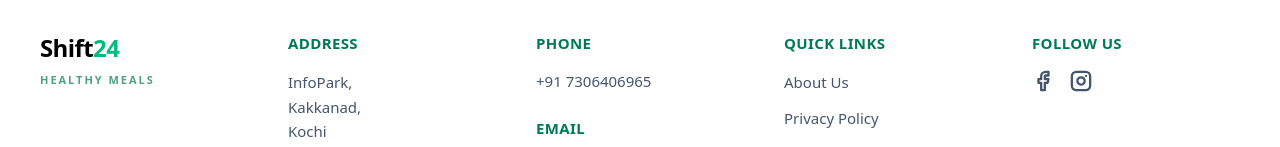
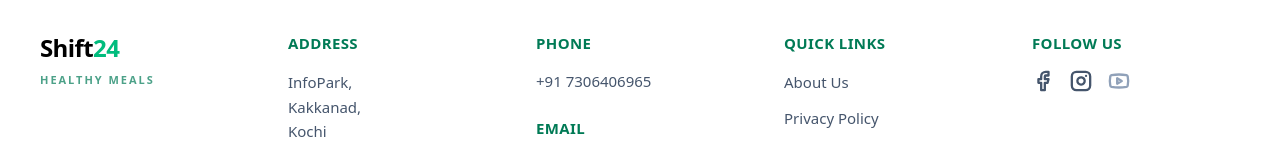
Before and after one commit to Muneerbakkar/shift24-food-frontend, a React (Vite) app: page / in a window 1280 px wide. Shown: the part 5338-5485 px from the top of the page. Built offline with nearby package versions, Linux system fonts and the light colour scheme; no server answers.

Commit message:
chore(footer): show a non-clickable YouTube icon
Display the YouTube glyph in a muted state until a channel is available, without making it a link.

```diff
--- a/src/components/layout/NavbarFooter.tsx
+++ b/src/components/layout/NavbarFooter.tsx
@@ -1,4 +1,4 @@
-import { Menu as MenuIcon, X, Facebook, Instagram, User, ShoppingCart, Bell, BellRing, Home, Info, Utensils, Calendar, Phone, Download } from 'lucide-react';
+import { Menu as MenuIcon, X, Facebook, Instagram, Youtube, User, ShoppingCart, Bell, BellRing, Home, Info, Utensils, Calendar, Phone, Download } from 'lucide-react';
 import { useState, useEffect } from 'react';
 import { Link, useLocation } from 'react-router-dom';
 import toast from 'react-hot-toast';
@@ -419,6 +419,13 @@ export function Footer() {
               >
                 <Instagram className="w-[22px] h-[22px]" strokeWidth={2.5} />
               </a>
+              <span
+                title="YouTube — coming soon"
+                aria-label="Shift24 on YouTube (coming soon)"
+                className="text-slate-400 flex items-center justify-center cursor-default"
+              >
+                <Youtube className="w-[22px] h-[22px]" strokeWidth={2.5} />
+              </span>
             </div>
           </div>
         </div>
```
